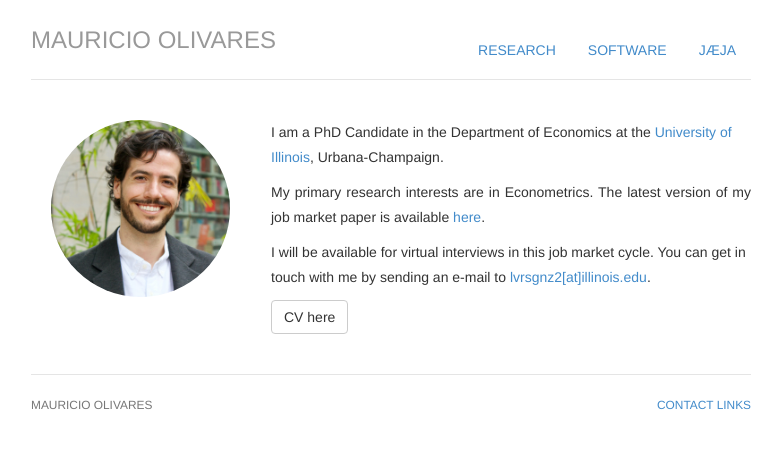
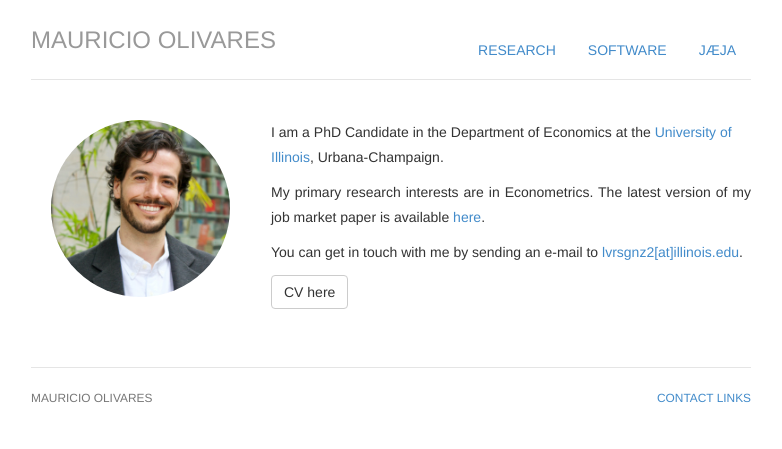
Before and after one commit to mauolivares/mauolivares.github.io, a Jekyll site: the page built from index.html, in a window 1280 px wide. Shown: the top 449 px of the page, without its empty margins (249-1031 px from the left). Built offline with Jekyll 4.4.1, drawn with Linux system fonts in a browser that asks for light colours.

Commit message:
new home description

```diff
--- a/index.html
+++ b/index.html
@@ -15,7 +15,7 @@ description: Mauricio Olivares is a PhD student in Economics at the University o
 	<div>
 	<p> I am a PhD Candidate in the Department of Economics at the <a href="https://economics.illinois.edu/">University of Illinois</a></span>, <span itemprop="locality">Urbana-Champaign</span>.</p>
 	<p align="justify"> My primary research interests are in Econometrics. The latest version of my job market paper is available <a href="/files/JMP_MauricioOlivares.pdf" title="Download Paper as PDF"> here</a>.
-	<p> I will be available for virtual interviews in this job market cycle. You can get in touch with me by sending an e-mail to <a href="mailto:lvrsgnz2@illinois.edu">lvrsgnz2[at]illinois.edu</a>.
+	<p> You can get in touch with me by sending an e-mail to <a href="mailto:lvrsgnz2@illinois.edu">lvrsgnz2[at]illinois.edu</a>.
 	<p><a href="/files/Vitae_Nov2020.pdf" class="btn btn-default pull-left" title="Download CV as PDF">CV here</a>
 	</div>
 </div>
```
